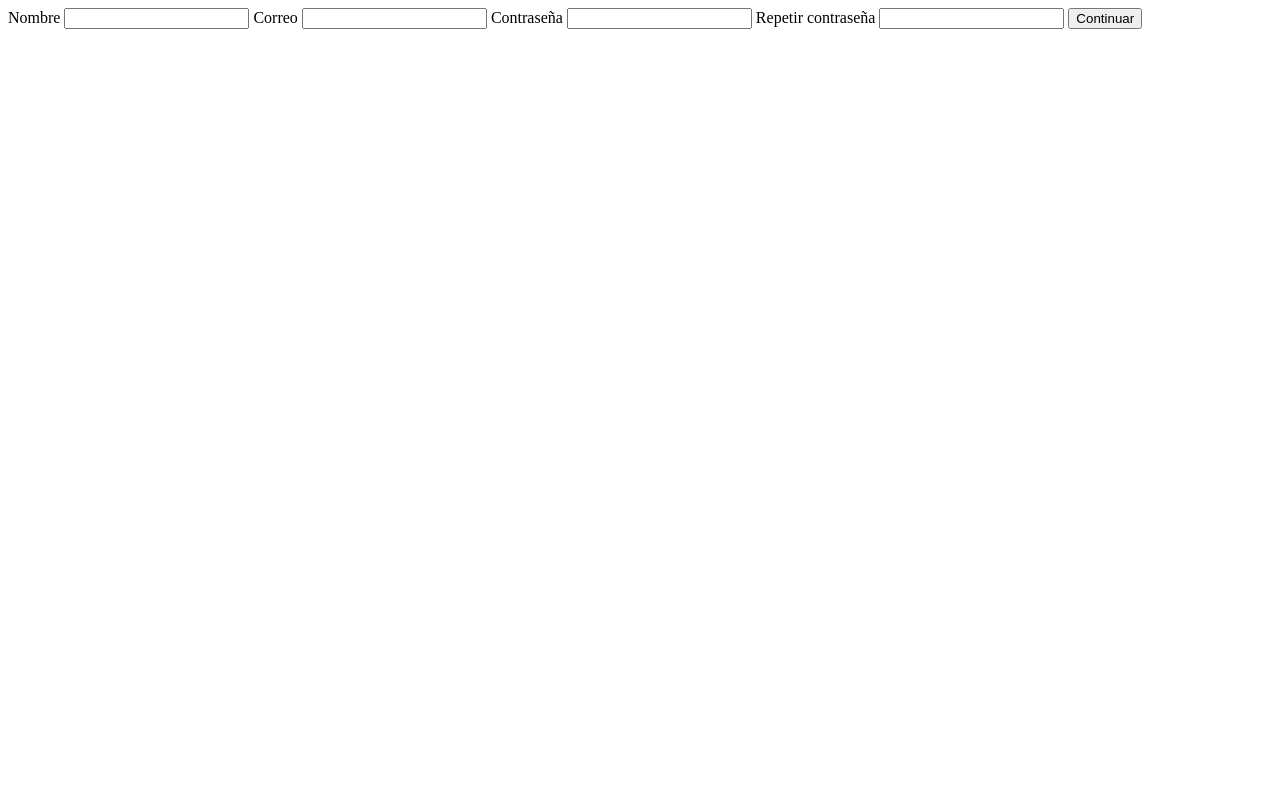
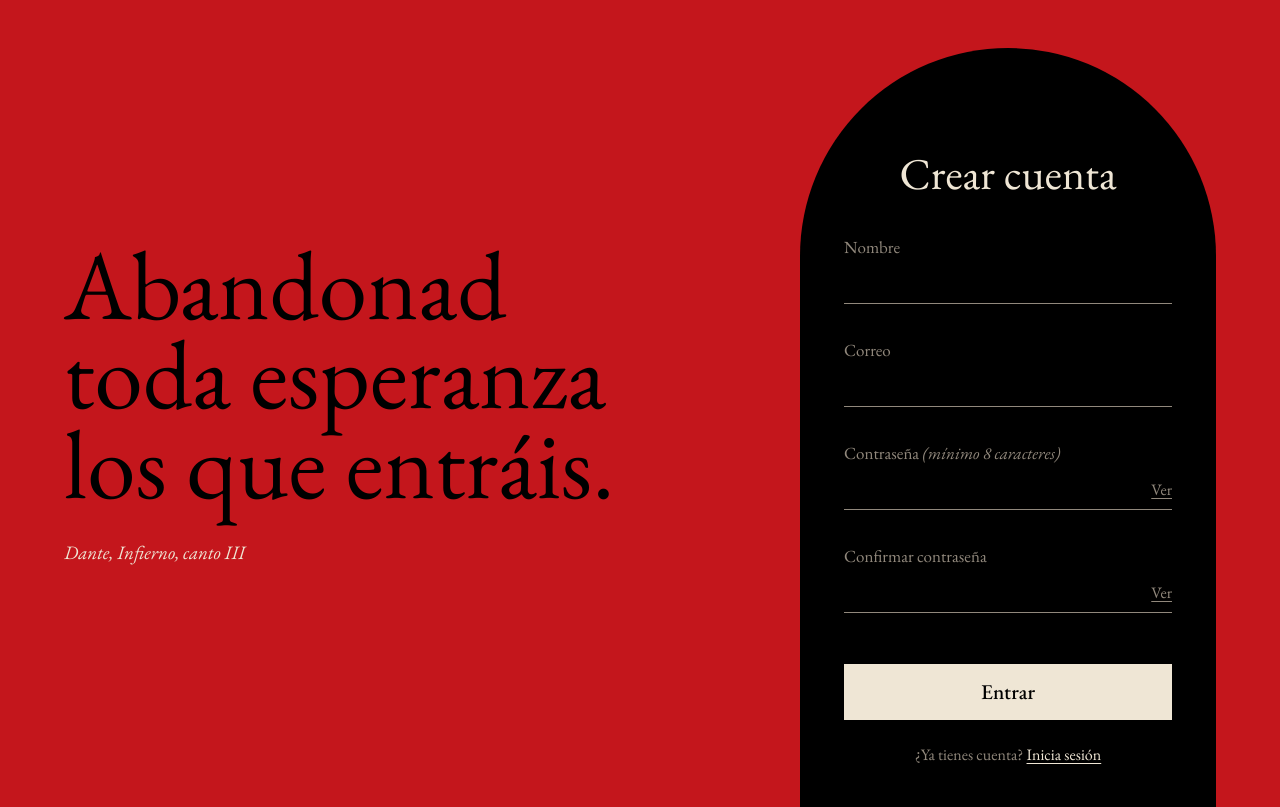
Before and after one commit to EsquirolDev/LogIn, a plain HTML site: page frontend/index.html in a window 1280 px wide. Drawn offline with nearby package versions, Linux system fonts and the light colour scheme; a web font is replaced by a local one.

Commit message:
Frontend terminado

```diff
--- /dev/null
+++ b/frontend/css/style.css
@@ -0,0 +1,250 @@
+*,
+*::before,
+*::after{
+    box-sizing: border-box;
+}
+
+:root{
+    --rojo: #c4161c;     /* el muro */
+    --negro: #000;       /* la puerta y la inscripción */
+    --hueso: #efe6d5;    /* el texto */
+    --ceniza: #91887c;   /* líneas y texto secundario */
+    --aviso: #ff8172;    /* errores */
+}
+
+body{
+    margin: 0 auto;
+    max-width: 84rem;
+    min-height: 100vh;
+    padding: 0 clamp(1.25rem, 5vw, 4.5rem);
+    font-family: 'EB Garamond', Georgia, serif;
+    font-size: 1.1875rem;
+    line-height: 1.4;
+    color: var(--hueso);
+    background: var(--rojo);
+    display: grid;
+    grid-template-columns: 1fr 26rem;   /* muro | puerta */
+    column-gap: 4rem;
+    transition: background-color .8s;
+}
+
+/* ---------- El muro ---------- */
+.inscripcion{
+    margin: 0;
+    padding: 4rem 0;
+    align-self: center;
+}
+
+.inscripcion p{
+    margin: 0;
+    font-family: 'Pirata One', 'EB Garamond', serif;
+    font-size: clamp(3.5rem, 7.6vw, 7.75rem);
+    line-height: .92;
+    color: var(--negro);
+}
+
+.inscripcion footer{
+    margin-top: 2rem;
+    font-style: italic;
+    transition: opacity .8s;
+}
+
+/* ---------- La puerta ---------- */
+.puerta{
+    align-self: end;                    /* apoyada en el suelo */
+    margin-top: 3rem;
+    min-height: 86vh;
+    padding: 6.5rem 2.75rem 2.5rem;
+    background: var(--negro);
+    border-radius: 999px 999px 0 0;     /* el arco */
+}
+
+h1{
+    margin: 0 0 2.5rem;
+    font-family: 'Pirata One', 'EB Garamond', serif;
+    font-size: 2.75rem;
+    font-weight: 400;
+    line-height: 1;
+    text-align: center;
+}
+
+/* ---------- Campos ---------- */
+.campo{
+    margin-bottom: .5rem;
+}
+
+label{
+    display: block;
+    font-size: 1.0625rem;
+    color: var(--ceniza);
+}
+
+.pista{
+    font-style: italic;
+}
+
+.pista::before{
+    content: "(";
+}
+
+.pista::after{
+    content: ")";
+}
+
+/* Sin caja: solo una línea para escribir encima, como en un libro de firmas */
+input{
+    width: 100%;
+    padding: .35rem 0 .5rem;
+    font: inherit;
+    font-size: 1.3125rem;
+    color: var(--hueso);
+    caret-color: var(--rojo);
+    background: none;
+    border: none;
+    border-bottom: 1px solid var(--ceniza);
+    border-radius: 0;
+    outline: none;
+}
+
+input:focus{
+    border-bottom-color: var(--hueso);
+    box-shadow: 0 1px 0 var(--hueso);   /* engorda la línea sin mover nada */
+}
+
+input.mal{
+    border-bottom-color: var(--aviso);
+    box-shadow: 0 1px 0 var(--aviso);
+}
+
+/* Chrome pinta de azul los campos autocompletados: esto lo evita */
+input:-webkit-autofill{
+    -webkit-text-fill-color: var(--hueso);
+    box-shadow: 0 0 0 100px var(--negro) inset, 0 1px 0 var(--ceniza);
+}
+
+.error{
+    margin: .3rem 0 0;
+    min-height: 1.4em;                  /* reserva el hueco para que no salte */
+    font-size: 1rem;
+    color: var(--aviso);
+}
+
+/* Contraseña con su botón "Ver" */
+.con-boton{
+    position: relative;
+}
+
+.con-boton input{
+    padding-right: 4.5rem;
+}
+
+.ver{
+    position: absolute;
+    right: 0;
+    bottom: .5rem;
+    padding: 0;
+    font: inherit;
+    font-size: 1rem;
+    color: var(--ceniza);
+    background: none;
+    border: none;
+    text-decoration: underline;
+    text-underline-offset: .2em;
+    cursor: pointer;
+}
+
+.ver:hover{
+    color: var(--hueso);
+}
+
+/* ---------- Botón ---------- */
+.boton{
+    width: 100%;
+    margin-top: 1rem;
+    padding: .8rem 1rem .9rem;
+    font: inherit;
+    font-size: 1.3125rem;
+    font-weight: 500;
+    color: var(--negro);
+    background: var(--hueso);
+    border: none;
+    border-radius: 0;
+    cursor: pointer;
+}
+
+.boton:hover{
+    color: var(--hueso);
+    background: var(--rojo);
+}
+
+.cambio{
+    margin: 1.5rem 0 0;
+    font-size: 1rem;
+    text-align: center;
+    color: var(--ceniza);
+}
+
+.cambio a{
+    color: var(--hueso);
+    text-underline-offset: .2em;
+}
+
+.cambio a:hover{
+    color: var(--rojo);
+}
+
+/* Foco visible al navegar con el teclado */
+.boton:focus-visible,
+.ver:focus-visible,
+.cambio a:focus-visible{
+    outline: 2px solid var(--hueso);
+    outline-offset: 4px;
+}
+
+/* ---------- Al entrar ---------- */
+/* El muro se apaga: la inscripción es negra, así que desaparece con él */
+body.dentro{
+    background-color: var(--negro);
+}
+
+.dentro .inscripcion footer{
+    opacity: 0;
+}
+
+/* ---------- Pantallas estrechas ---------- */
+@media (max-width: 62rem){
+    body{
+        grid-template-columns: 1fr;
+    }
+
+    .inscripcion{
+        padding: 3rem 0 0;
+    }
+
+    .inscripcion p{
+        font-size: clamp(2.75rem, 15vw, 5.5rem);
+    }
+
+    .inscripcion footer{
+        margin-top: 1.25rem;
+    }
+
+    .puerta{
+        width: 100%;
+        max-width: 26rem;
+        min-height: 0;
+        margin: 2.5rem auto 0;
+        padding: 5.5rem 2rem 2.5rem;
+    }
+
+    h1{
+        font-size: 2.375rem;
+    }
+}
+
+@media (prefers-reduced-motion: reduce){
+    body,
+    .inscripcion footer{
+        transition: none;
+    }
+}
--- a/frontend/index.html
+++ b/frontend/index.html
@@ -1,36 +1,124 @@
 <!DOCTYPE html>
-<html lang="en">
+<html lang="es">
 <head>
     <meta charset="UTF-8">
     <meta name="viewport" content="width=device-width, initial-scale=1.0">
-    <title>Document</title>
-</head>
+    <title>Crear cuenta en el Infierno</title>
+    <link rel="preconnect" href="https://fonts.googleapis.com">
+    <link rel="preconnect" href="https://fonts.gstatic.com" crossorigin>
+    <link href="https://fonts.googleapis.com/css2?family=EB+Garamond:ital,wght@0,400;0,500;1,400&family=Pirata+One&display=swap" rel="stylesheet">
+    <link rel="stylesheet" href="css/style.css"
 <body>
-    <header>
-        <nav>
 
-        </nav>
-    </header>
-    <main>
-        <form action="">
-            <label for="name" id="name">Nombre</label>
-            <input type="text" id="name">
+    <!-- El muro: la inscripción que hay sobre la puerta del infierno -->
+    <blockquote class="inscripcion">
+        <p>Abandonad<br>toda esperanza<br>los que entráis.</p>
+        <footer>Dante, <cite>Infierno</cite>, canto III</footer>
+    </blockquote>
 
-            <label for="email">Correo</label>
-            <input type="email" id="email">
+    <!-- La puerta: dentro va el formulario -->
+    <main class="puerta">
+        <h1>Crear cuenta</h1>
 
-            <label for="passIni" id="passIni">Contraseña</label>
-            <input type="password" name="passIni" id="passIni">
+        <form id="registro" action="#" method="post" novalidate>
 
-            <label for="passCopy" id="passCopy">Repetir contraseña</label>
-            <input type="password" name="passCopy" id="passCopy">
+            <div class="campo">
+                <label for="nombre">Nombre</label>
+                <input type="text" id="nombre" name="nombre" autocomplete="name"
+                       required data-vacio="Escribe tu nombre" aria-describedby="error-nombre">
+                <p class="error" id="error-nombre"></p>
+            </div>
 
-            <button type="submit" id="submitButton">Continuar</button>
+            <div class="campo">
+                <label for="email">Correo</label>
+                <input type="email" id="email" name="email" autocomplete="email"
+                       required data-vacio="Escribe tu correo" aria-describedby="error-email">
+                <p class="error" id="error-email"></p>
+            </div>
+
+            <div class="campo">
+                <label for="password">Contraseña <span class="pista">mínimo 8 caracteres</span></label>
+                <div class="con-boton">
+                    <input type="password" id="password" name="password" autocomplete="new-password"
+                           minlength="8" required data-vacio="Escribe una contraseña" aria-describedby="error-password">
+                    <button type="button" class="ver" data-campo="password">Ver</button>
+                </div>
+                <p class="error" id="error-password"></p>
+            </div>
+
+            <div class="campo">
+                <label for="confirmar">Confirmar contraseña</label>
+                <div class="con-boton">
+                    <input type="password" id="confirmar" name="confirmar" autocomplete="new-password"
+                           required data-vacio="Repite la contraseña" aria-describedby="error-confirmar">
+                    <button type="button" class="ver" data-campo="confirmar">Ver</button>
+                </div>
+                <p class="error" id="error-confirmar"></p>
+            </div>
+
+            <button type="submit" class="boton">Entrar</button>
         </form>
 
+        <p class="cambio">¿Ya tienes cuenta? <a href="login.html">Inicia sesión</a></p>
     </main>
-    <footer>
 
-    </footer>
+    <script>
+        const form = document.getElementById('registro');
+        const pass = document.getElementById('password');
+        const confirmar = document.getElementById('confirmar');
+        const campos = [...form.querySelectorAll('input')];
+
+        // Botones "Ver" / "Ocultar" de las contraseñas
+        document.querySelectorAll('.ver').forEach(boton => {
+            boton.addEventListener('click', () => {
+                const input = document.getElementById(boton.dataset.campo);
+                const oculta = input.type === 'password';
+                input.type = oculta ? 'text' : 'password';
+                boton.textContent = oculta ? 'Ocultar' : 'Ver';
+            });
+        });
+
+        // Comprueba un campo y escribe el error debajo. Devuelve true si está bien.
+        function validar(input) {
+            if (input === confirmar) {
+                const distintas = confirmar.value !== '' && confirmar.value !== pass.value;
+                confirmar.setCustomValidity(distintas ? 'Las contraseñas no coinciden' : '');
+            }
+
+            let mensaje = '';
+            if (input.validity.valueMissing)      mensaje = input.dataset.vacio;
+            else if (input.validity.typeMismatch) mensaje = 'Escribe un correo como nombre@dominio.com';
+            else if (input.validity.tooShort)     mensaje = 'La contraseña necesita al menos 8 caracteres';
+            else if (input.validity.customError)  mensaje = input.validationMessage;
+
+            input.closest('.campo').querySelector('.error').textContent = mensaje;
+            input.classList.toggle('mal', mensaje !== '');
+            return mensaje === '';
+        }
+
+        // Valida cada campo al salir de él
+        campos.forEach(input => input.addEventListener('blur', () => validar(input)));
+
+        // Si cambia la contraseña, vuelve a comparar la confirmación
+        pass.addEventListener('input', () => {
+            if (confirmar.value !== '') validar(confirmar);
+        });
+
+        form.addEventListener('submit', evento => {
+            evento.preventDefault();
+
+            const resultados = campos.map(validar);
+            if (resultados.includes(false)) {
+                // Lleva el cursor al primer campo con error
+                campos[resultados.indexOf(false)].focus();
+                return;
+            }
+
+            // Todo correcto: el muro se apaga y después se envía el formulario
+            document.body.classList.add('dentro');
+            setTimeout(() => form.submit(), 900);
+        });
+    </script>
+
 </body>
 </html>
```
Also changed, not shown: 1 other file.
